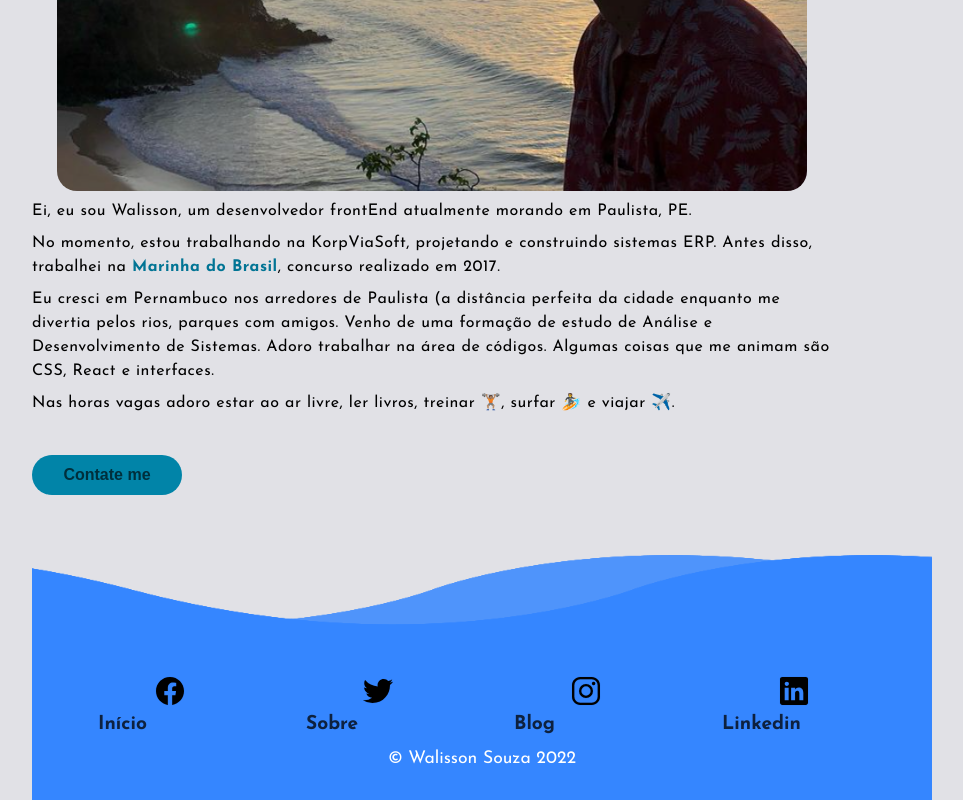
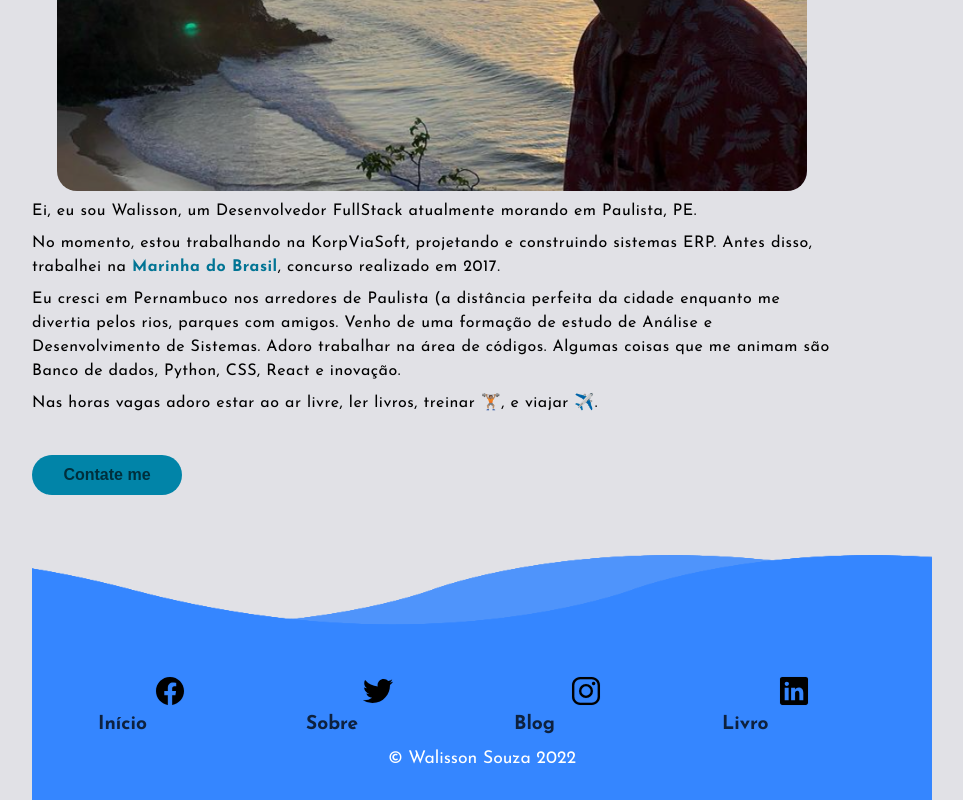
Before and after one commit to walissonsou/meublog, a React (Create React App) app: page /sobre in a window 1280 px wide. Shown: the part 395-1195 px from the top of the page, without its empty margins (208-1171 px from the left). Built offline with nearby package versions, Linux system fonts and the light colour scheme; no server answers.

Commit message:
Change strings

```diff
--- a/src/components/Footer/index.jsx
+++ b/src/components/Footer/index.jsx
@@ -62,7 +62,7 @@ const Footer = () => {
           <a href="/blog"> Blog </a>
         </li>
         <li>
-          <a href="https://www.linkedin.com/in/walisson-souza-7913b121a/"> Linkedin </a>
+          <a href="/livros"> Livro </a>
         </li>
       </ol>
       <p> © Walisson Souza 2022</p>
--- a/src/pages/About/index.jsx
+++ b/src/pages/About/index.jsx
@@ -8,7 +8,7 @@ export default function About() {
 
       <p className={styles.aboutcontent}>
         <p>
-          Ei, eu sou Walisson, um desenvolvedor frontEnd atualmente morando em
+          Ei, eu sou Walisson, um Desenvolvedor FullStack atualmente morando em
           Paulista, PE.
         </p>
         <p>
@@ -23,12 +23,12 @@ export default function About() {
           perfeita da cidade enquanto me divertia pelos rios, parques com
           amigos. Venho de uma formação de estudo de Análise e Desenvolvimento
           de Sistemas. Adoro trabalhar na área de códigos. Algumas coisas que me
-          animam são CSS, React e interfaces.
+          animam são Banco de dados, Python, CSS, React e inovação.
         </p>
 
         <p>
           Nas horas vagas adoro estar ao ar livre, ler livros, treinar 🏋🏽,
-          surfar 🏄 e viajar ✈️.
+           e viajar ✈️.
         </p>
       </p>
       <div className={styles.buttonemail}>
--- a/src/pages/Books/index.jsx
+++ b/src/pages/Books/index.jsx
@@ -3,6 +3,7 @@ import styles from "./Books.module.css";
 import { Link } from "react-router-dom";
 import { apibook } from "../../services/api";
 import bookcurrent from "../../assets/bookbfg.jpg";
+import killmygiants from "../../assets/book1.jpg";
 
 export const Books = () => {
   const [books, setBooks] = useState([]);
@@ -61,6 +62,18 @@ export const Books = () => {
           jumbly. It's lucky for Sophie that he is.
         </p>
       </ul>
+      <ul className={styles.booklist}>
+        <div className={styles.contentitem}>
+          <span>
+            <img src={killmygiants} alt="livro" className={styles.image}></img>
+          </span>
+        </div>
+
+        <strong>.</strong>
+        <p>
+        This is a story about David, a young man who like many of us has giants ( or dreams ).
+        </p>
+      </ul>
     </div>
   );
 };
--- a/src/pages/Header/Header.jsx
+++ b/src/pages/Header/Header.jsx
@@ -9,7 +9,7 @@ export const Header = () => {
             Hey, meu nome é <span>Walisson</span>.
           </h2>
           <strong>
-            Eu sou um desenvolvedor frontend. Este é o meu site pessoal - onde
+            Eu sou um Desenvolvedor FullStack . Este é o meu site pessoal - onde
             você encontrará <br /> todas as coisas em que estou pensando
             atualmente.{" "}
           </strong>
```
Lines whose indentation alone changed are shown as unchanged.
